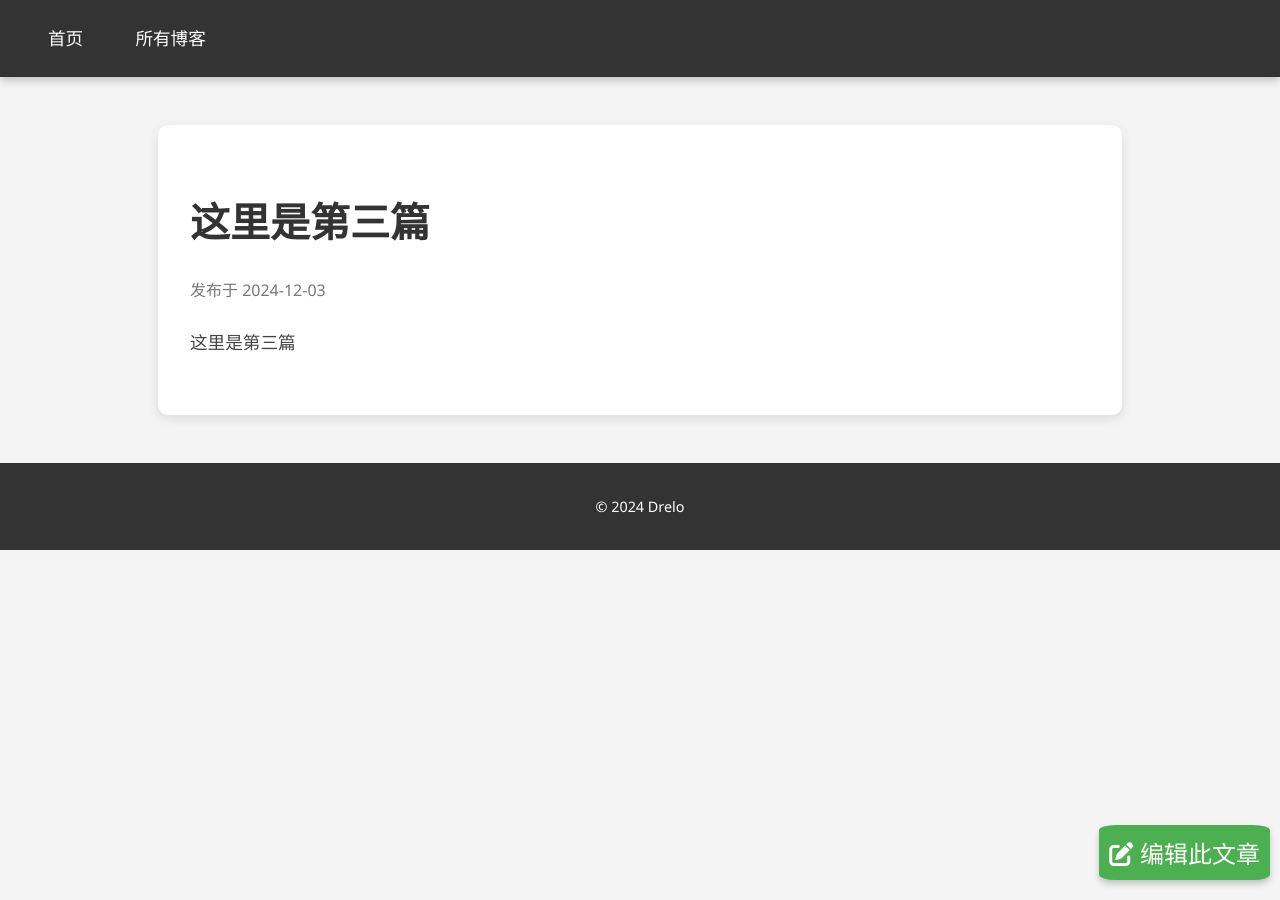
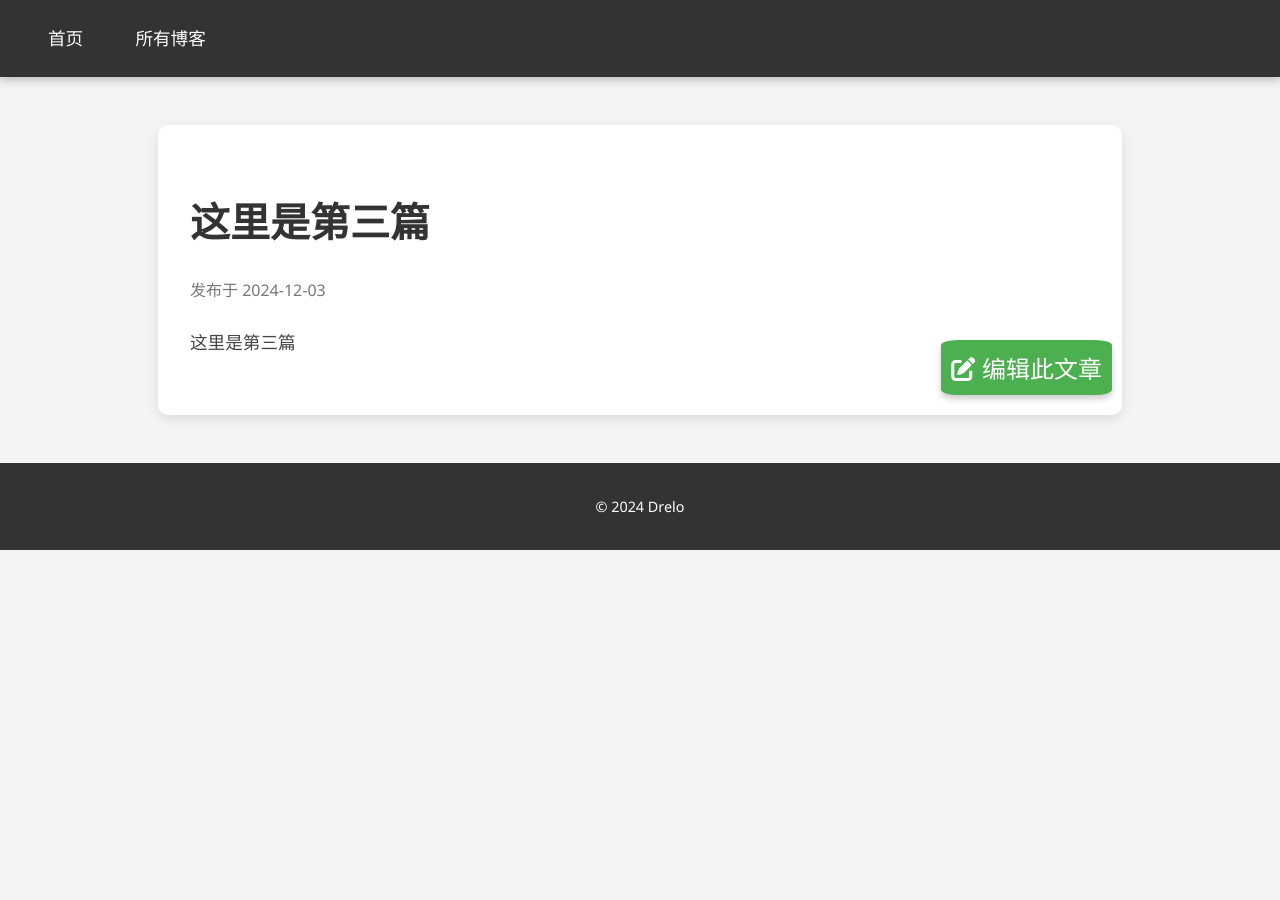
Before and after one commit to Drelov/newpage, a Jekyll site: the page built from _posts/2024-12-03-three.md, in a window 1280 px wide. Built offline with Jekyll 4.4.1, drawn with Linux system fonts in a browser that asks for light colours.

Commit message:
Update style.css

```diff
--- a/assets/css/style.css
+++ b/assets/css/style.css
@@ -37,6 +37,7 @@ header nav a:hover {
   background-color: white;
   box-shadow: 0 4px 12px rgba(0, 0, 0, 0.1);
   border-radius: 10px;
+  position: relative;  /* 确保按钮相对于该容器定位 */
 }
 
 .post h1 {
```
